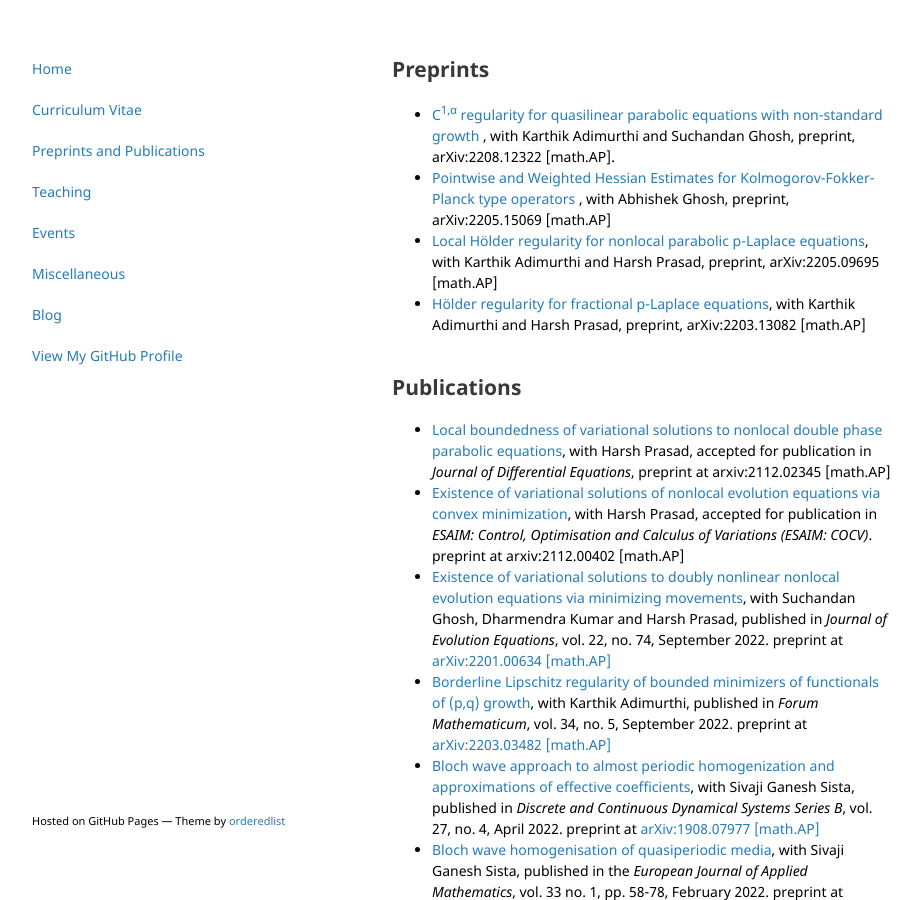
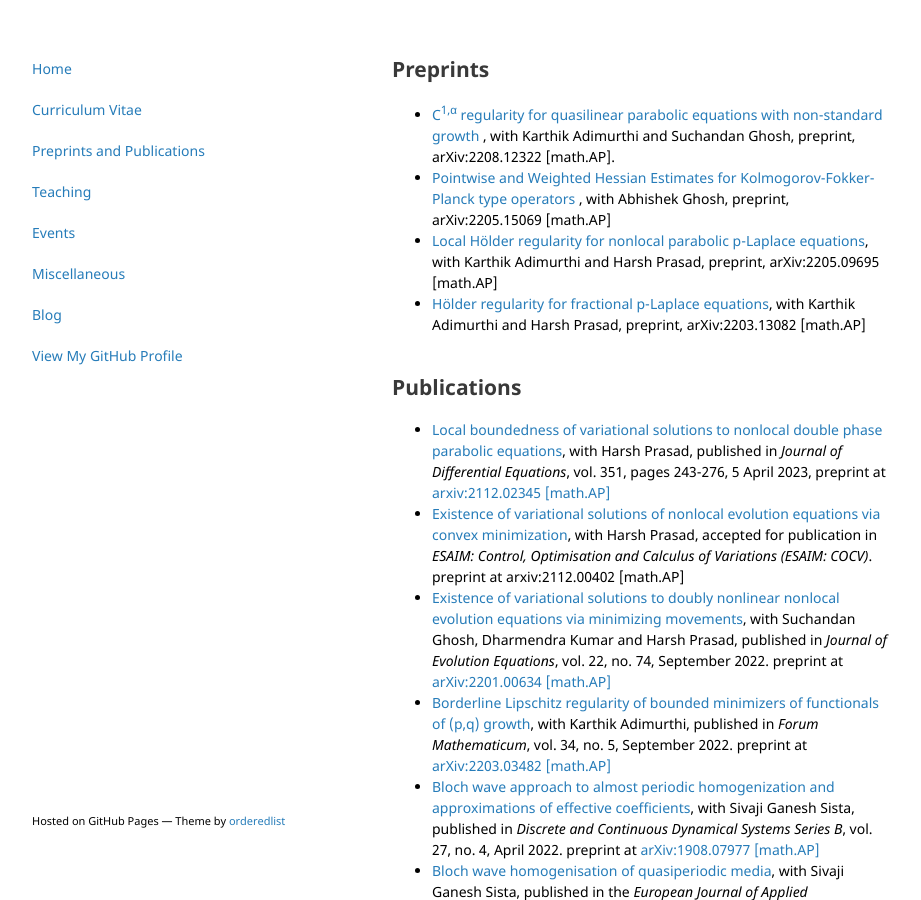
Before and after one commit to vivektewary/vivektewary.github.io, a Jekyll site: the page built from pubs.html, in a window 1280 px wide and 900 px high. Shown: the whole window, without its empty margins (178-1099 px from the left). Built offline with Jekyll 4.4.1, drawn with Linux system fonts in a browser that asks for light colours.

Commit message:
Update pubs.html

```diff
--- a/pubs.html
+++ b/pubs.html
@@ -13,7 +13,7 @@ title: Home
 <br>
 <h2>Publications</h2>
 <ul>
-<li><a href="https://arxiv.org/abs/2112.02345"style="text-decoration:none" target="_blank">Local boundedness of variational solutions to nonlocal double phase parabolic equations</a>, with Harsh Prasad, accepted for publication in <i>Journal of Differential Equations</i>, preprint at arxiv:2112.02345 [math.AP]</li>
+<li><a href="https://doi.org/10.1016/j.jde.2022.12.029"style="text-decoration:none" target="_blank">Local boundedness of variational solutions to nonlocal double phase parabolic equations</a>, with Harsh Prasad, published in <i>Journal of Differential Equations</i>, vol. 351, pages 243-276, 5 April 2023, preprint at <a href="https://arxiv.org/abs/2112.02345"style="text-decoration:none" target="_blank"> arxiv:2112.02345 [math.AP]</a></li>
 <li><a href="https://arxiv.org/abs/2112.00402"style="text-decoration:none" target="_blank">Existence of variational solutions of nonlocal evolution equations via convex minimization</a>, with Harsh Prasad, accepted for publication in <i>ESAIM: Control, Optimisation and Calculus of Variations (ESAIM: COCV)</i>. preprint at arxiv:2112.00402 [math.AP]</li>
 <li><a href="https://doi.org/10.1007/s00028-022-00834-2"style="text-decoration:none" target="_blank">Existence of variational solutions to doubly nonlinear nonlocal evolution equations via minimizing movements</a>, with Suchandan Ghosh, Dharmendra Kumar and Harsh Prasad, published in <i>Journal of Evolution Equations</i>, vol. 22, no. 74, September 2022. preprint at <a href="https://arxiv.org/abs/2201.00634"style="text-decoration:none" target="_blank">arXiv:2201.00634 [math.AP]</a></li>
 <li><a href="https://doi.org/10.1515/forum-2022-0108"style="text-decoration:none" target="_blank">Borderline Lipschitz regularity of bounded minimizers of functionals of (p,q) growth</a>, with Karthik Adimurthi, published in <i>Forum Mathematicum</i>, vol. 34, no. 5, September 2022. preprint at <a href="https://arxiv.org/abs/2203.03482" target="_blank"> arXiv:2203.03482 [math.AP]</a></li>
```
